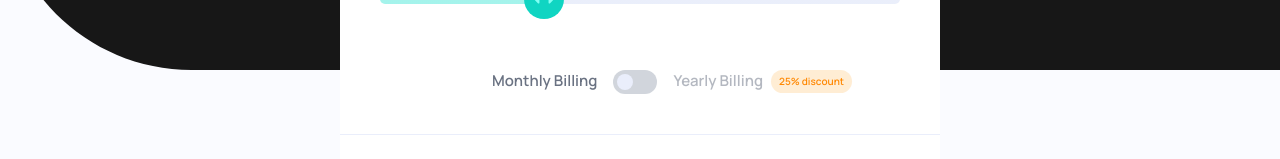
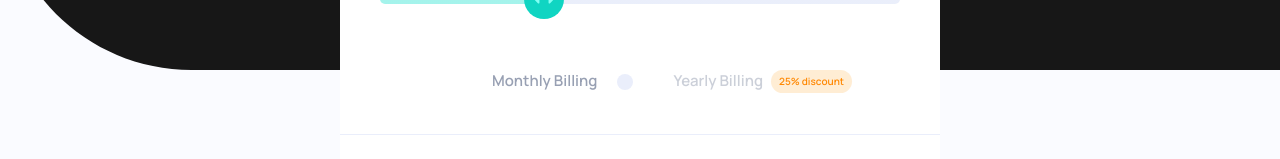
Before and after one commit to mammumammi/InvstoTask, a Next.js app: page / in a window 1280 px wide. Shown: the part 379-538 px from the top of the page. Built offline with nearby package versions, Linux system fonts and the light colour scheme.

Commit message:
Final changes done

```diff
--- a/src/app/components/PriceBox.tsx
+++ b/src/app/components/PriceBox.tsx
@@ -113,7 +113,7 @@ const PriceBox = () => {
     },[]);
 
     return(
-        <div className="m-auto md:mt-[30px]  text-center bg-componentBg w-[90vw] md:w-[600px] h-auto pb-10 md:pb-0 md:h-auto rounded-[10px]  p-[15px] md:p-[40px] space-y-2 md:space-y-[20px] flex items-center flex-col  ">
+        <div className="m-auto md:mt-[30px]  text-center bg-componentBg w-[90vw] md:w-[600px] h-auto pb-10 md:pb-0 md:h-auto rounded-[10px]  p-[15px] md:p-[40px] space-y-2 md:space-y-[20px] flex items-center flex-col mt-5 ">
 
         <div className="flex flex-row justify-between items-center md:w-full ">
         <p className="text-gray-400 text-[15px]">100K PAGEVIEWS</p>
--- a/src/app/components/Toggle.tsx
+++ b/src/app/components/Toggle.tsx
@@ -10,17 +10,17 @@ interface ToggleProps {
     activeColor?: string;
 }
 
-const Toggle: React.FC<ToggleProps> =({checked,onChange,onLabel,offLabel,activeColor = "bg-gray-500"}) => {
+const Toggle: React.FC<ToggleProps> =({checked,onChange,onLabel,offLabel,activeColor = "bg-toggleButton"}) => {
     return (
         <div className="flex items-center gap-4">
 
         {offLabel &&  (
-            <span className={` text-[11px] md:text-[15px] font-semibold text-gray-500
+            <span className={` text-[11px] md:text-[15px] font-semibold text-toggleText
                 ${!checked ? "opacity-100" : "opacity-50"}
                 `}>{offLabel}</span>
         )}
         <button onClick={onChange}
-        className={` relative inline-flex h-6 w-11 items-center rounded-full transition-colors duration-300 cursor-pointer ${checked ? activeColor : "bg-gray-300"}`}
+        className={` relative inline-flex h-6 w-11 items-center rounded-full transition-colors duration-300 cursor-pointer ${checked ? activeColor : " dark:bg-gray-500"}`}
         >
             <span
             className={`inline-block h-4 w-4 transform rounded-full bg-lightGray transition-transform duration-300 ${checked ?"translate-x-6" : "translate-x-1" }`}
@@ -28,7 +28,7 @@ const Toggle: React.FC<ToggleProps> =({checked,onChange,onLabel,offLabel,activeC
             />
         </button>
         {onLabel && (
-            <span className={`text-[11px] md:text-[15px]  font-semibold text-gray-500
+            <span className={`text-[11px] md:text-[15px]  font-semibold text-toggleText
                 ${checked ? "opacity-100" : "opacity-50"}
                 `}>{onLabel}</span>
         )}
--- a/src/app/globals.css
+++ b/src/app/globals.css
@@ -1,6 +1,6 @@
 @import "tailwindcss";
 
-/* 🌞 Light Theme (default) */
+
 :root {
   --background: hsl(230, 100%, 99%);
   --foreground: #171717;
@@ -8,7 +8,7 @@
   --color-bg-shape: #F1F5FE;
   --color-headTextBlue: hsl(227, 35%, 25%);
   --color-paraTextBlue: hsl(225, 20%, 60%);
-
+  --color-toggleButton: hsl(226, 8%, 43%);
   --color-lightGray: hsl(224, 65%, 95%);
   --color-toggleBlue: hsl(223, 50%, 87%);
   --color-componentBg: hsl(0, 0%, 100%);
@@ -16,9 +16,9 @@
   --color-sliderBg: hsl(174, 77%, 80%);
   --color-emptySliderBg: hsl(224, 65%, 95%);
   --color-buttonText: hsl(226, 100%, 87%);
+  --color-toggleText: hsl(224, 15%, 65%);
 }
 
-/* 🌙 Dark Theme (applied when <html class="dark"> is set) */
 html.dark {
   --background: #0a0a0a;
   --foreground: #ededed;
@@ -29,14 +29,16 @@ html.dark {
 
   --color-lightGray: hsl(224, 65%, 85%);
   --color-toggleBlue: hsl(223, 40%, 60%);
-  --color-componentBg: hsl(228, 20%, 20%);
+  --color-componentBg: hsl(234, 22%, 17%);
   --color-slider: hsl(174, 86%, 45%);
   --color-sliderBg: hsl(174, 77%, 40%);
-  --color-emptySliderBg: hsl(224, 20%, 20%);
-  --color-buttonText: hsl(226, 100%, 87%);
+  --color-toggleButton: hsl(174, 77%, 40%);
+  --color-emptySliderBg: hsl(226, 12%, 58%);
+  --color-buttonText: hsl(224, 19%, 11%);
+  --color-toggleText: hsl(225, 15%, 69%);
 }
 
-/* Map CSS variables into Tailwind tokens */
+
 @theme inline {
   --color-background: var(--background);
   --color-foreground: var(--foreground);
@@ -44,6 +46,7 @@ html.dark {
   --color-headTextBlue: var(--color-headTextBlue);
   --color-paraTextBlue: var(--color-paraTextBlue);
 
+  --color-toggleText: var(--color-toggleText);
   --color-lightGray: var(--color-lightGray);
   --color-toggleBlue: var(--color-toggleBlue);
   --color-componentBg: var(--color-componentBg);
@@ -51,6 +54,7 @@ html.dark {
   --color-sliderBg: var(--color-sliderBg);
   --color-emptySliderBg: var(--color-emptySliderBg);
   --color-buttonText: var(--color-buttonText);
+  --color-toggleButton: var(--color-toggleButton)
 }
 
 /* Base styles */
```
